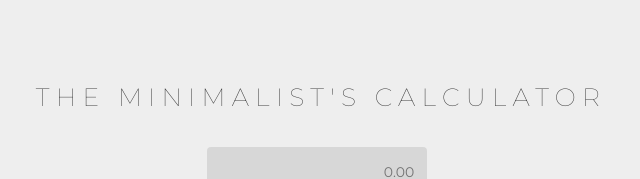
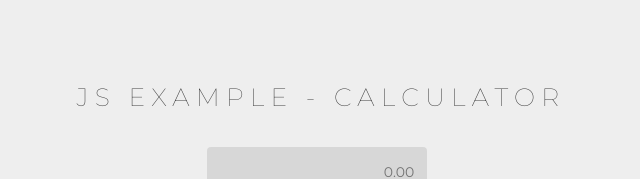
Before and after one commit to maxmin93/JS-myCalc, a plain HTML site: page public/index.html in a window 1280 px wide. Shown: the top 179 px of the page, without its empty margins (319-959 px from the left). Drawn offline with nearby package versions, Linux system fonts and the light colour scheme.

Commit message:
최초 수정, readme 추가

```diff
--- a/public/index.html
+++ b/public/index.html
@@ -26,7 +26,7 @@
 </head>
 <body>
 <div id="wrapper">
-	<h1>The Minimalist's Calculator</h1>
+	<h1>JS Example - Calculator</h1>
 	<div class="calc-body">
 
 		<div class="row row1">
```
Also changed, not shown: README.md (added).
